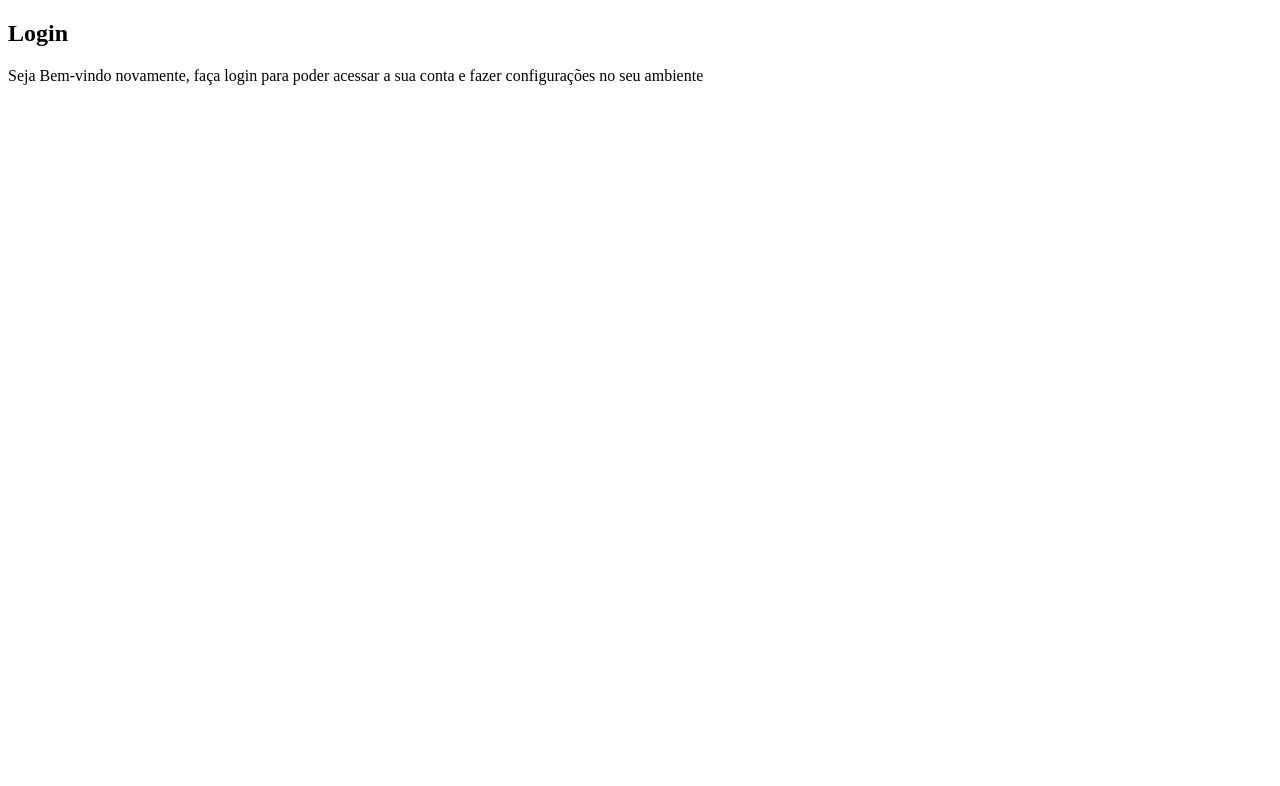
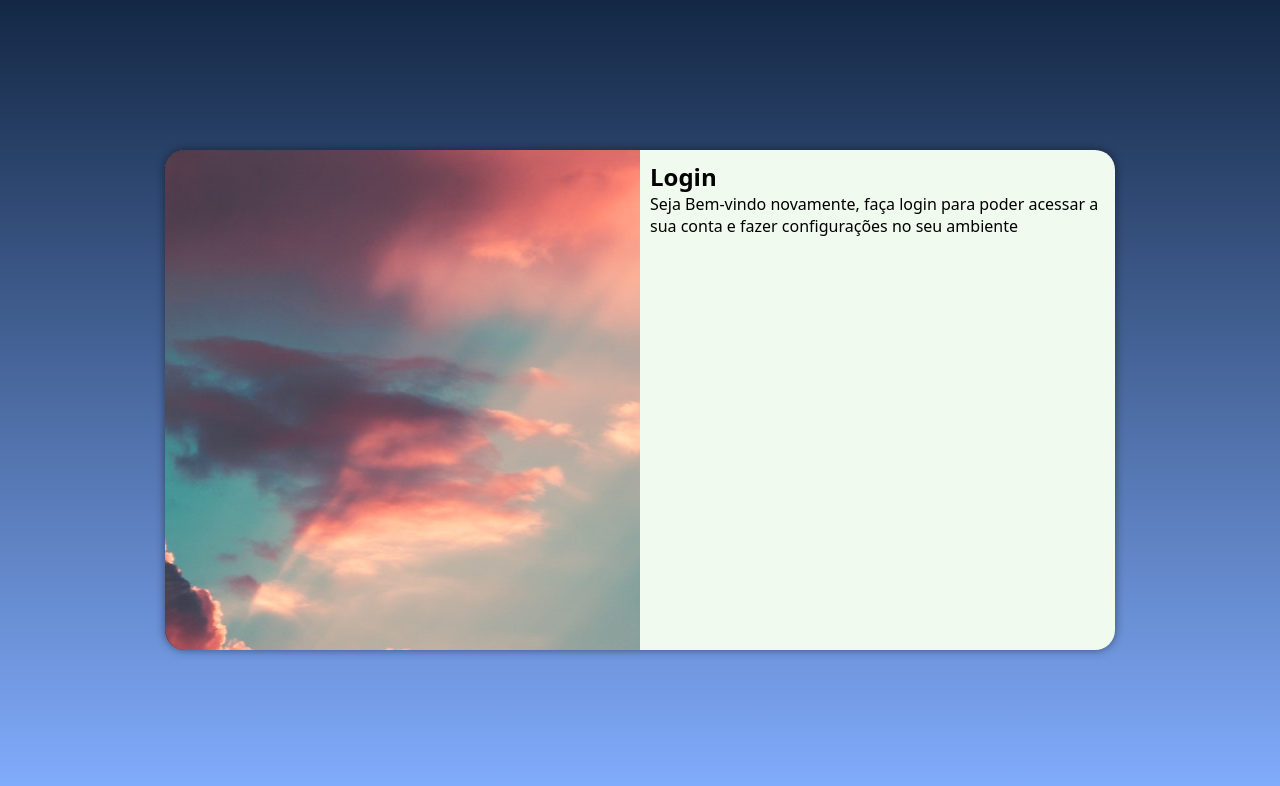
Before and after one commit to EduardoBerton/projeto-login, a plain HTML site: page index.html in a window 1280 px wide. Drawn offline with Linux system fonts and the light colour scheme.

Commit message:
media query para outras telas

```diff
--- /dev/null
+++ b/estilos/mediaquery.css
@@ -0,0 +1,52 @@
+@charset "UTF-8";
+
+:root {
+    --cor0: #83aeff;
+    --cor1: #F1FAEE;
+    --cor2: #A8DADC;
+    --cor3: #325972;
+    --cor4: #142845;
+}
+
+@media screen and (min-width: 768px) and (max-width: 992px){
+    body {
+        background-image: linear-gradient(to bottom, var(--cor4) ,var(--cor0) );
+
+    }
+    section#login {
+        width: 80vw;
+    }
+
+    section#login > div#imagem {
+        float: left;
+        width: 40%;
+        height: 100%;
+    }
+
+    section#login > div#form {
+        float: right;
+        width: 60%;
+    }
+
+}
+
+@media screen and (min-width: 995px) {
+    body {
+        background-image: linear-gradient(to bottom, var(--cor4) ,var(--cor0) );
+
+    }
+    section#login {
+        width: 950px;
+    }
+
+    section#login > div#imagem {
+        float: left;
+        width: 50%;
+        height: 100%;
+    }
+
+    section#login > div#form {
+        float: right;
+        width: 50%;
+    }
+}
--- a/estilos/style.css
+++ b/estilos/style.css
@@ -1,9 +1,58 @@
 @charset "UTF-8";
 
 :root {
-    --cor0: #E63946;
+    --cor0: #83aeff;
     --cor1: #F1FAEE;
     --cor2: #A8DADC;
-    --cor3: #457B9D;
-    --cor4: #1D3557;
+    --cor3: #4a82a6;
+    --cor4: #142845;
 }
+
+* {
+    font-family: system-ui, -apple-system, BlinkMacSystemFont, 'Segoe UI', Roboto, Oxygen, Ubuntu, Cantarell, 'Open Sans', 'Helvetica Neue', sans-serif;
+    padding: 0px;
+    margin: 0px;
+    box-sizing: border-box;
+}
+
+body, hmtl {
+    background-color: var(--cor0);
+    height: 100vh;
+    width: 100vw;
+}
+
+main {
+    position: relative;
+    height: 100vh;
+    width: 100vw;
+}
+
+section#login {
+    position: absolute;
+    top: 50%;
+    left: 50%;
+    transform: translate(-50%,-50%);
+    overflow: hidden;
+
+    background-color: var(--cor1);
+    width: 250px;
+    height: 500px;
+    border-radius: 20px;
+    box-shadow: 0px 0px 10px rgba(0, 0, 0, 0.462);
+
+    transition: width 0.3s, height 0.3s;
+    transition-timing-function: ease ;
+}
+
+section#login > div#imagem {
+    display: block;
+    background: black url("../imagens/pexels-szabó-viktor-3227984.jpg") no-repeat;
+    background-color: cover;
+    background-position: center center;
+    height: 200px;
+}
+
+section#login > div#form {
+    display: block;
+    padding: 10px;
+}
--- a/index.html
+++ b/index.html
@@ -5,6 +5,7 @@
     <meta http-equiv="X-UA-Compatible" content="IE=edge">
     <meta name="viewport" content="width=device-width, initial-scale=1.0">
     <link rel="stylesheet" href="estilos/style.css">
+    <link rel="stylesheet" href="estilos/mediaquery.css">
     <title>Projeto Login</title>
 </head>
 <body>
```
Also changed, not shown: imagens/pexels-szabó-viktor-3227984.jpg (added).
